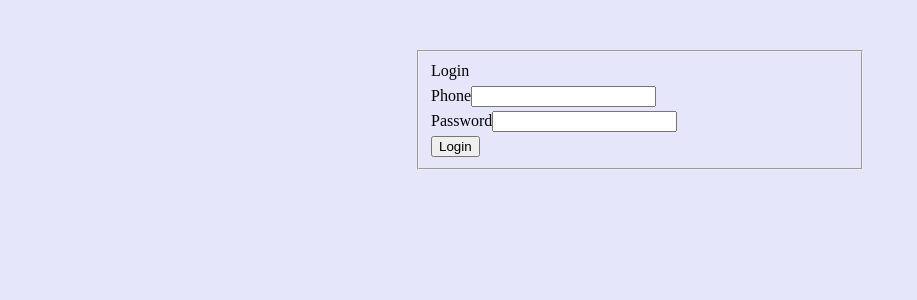
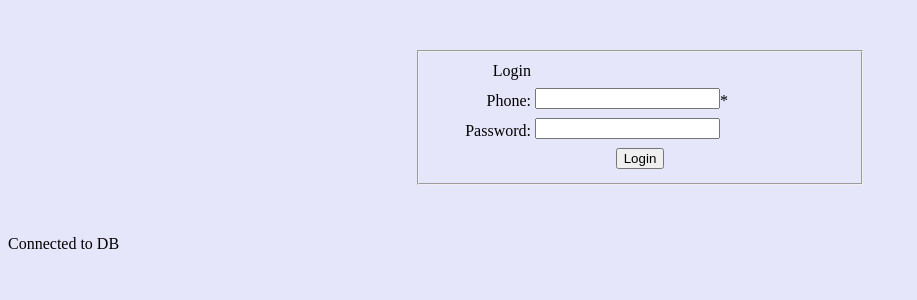
Before and after one commit to RayChromium/LZU-WEB-PHP, a PHP site: page /login.php in a window 1280 px wide. Shown: the top 300 px of the page, without its empty margins (0-917 px from the left). Run offline with PHP 8.4, Linux system fonts and the light colour scheme.

Commit message:
张心宇 ： 登录界面做了admin跳转判断

```diff
--- a/src/adminUserManage.php
+++ b/src/adminUserManage.php
@@ -113,8 +113,7 @@
 
 <p>
     <!-- 返回帖子管理页面 -->
-	<a href="adminadminUserManage.php?">Return to post manage page</a>
-</p>
+	<a href="adminShow.php">Return to post manage page</a></p>
 
 <?php
 	echo "Debug mesage: ".$sql;
--- a/src/login.php
+++ b/src/login.php
@@ -13,8 +13,24 @@
 			width: 80px;
 			display: inline-block;
 		}
+		.block{
+        width: 400px;
+        display: block;
+        margin:5px 0;
+    }
+	.center{
+        text-align: center;
+	}
+	label {
+        display: inline-block;
+        width: 100px;
+        text-align: right;
+	}
+	input,textarea{
+        vertical-align: top;
+	}
 
-	</style>
+</style>
 <head>
 	<title>Login</title>
 </head>
@@ -23,15 +39,20 @@
 	<!-- search部分 -->
 	<form method="post" action="login.php?action=login">
 		<fieldset>
-
 				<label>Login</label>
 				<br>
-
-				Phone<input type="text" name="logphone">
-				<br>
-				Password<input type="text" name="password">
-				<br>
-				<input type="submit" value="Login">
+				<!-- phone -->
+				<div class="block">
+					<label for="Phone">Phone:</label>
+					<input type="text" name="phone" maxlength="11" required>*
+				</div>
+				<div class="block">
+					<label for="Password">Password:</label>
+					<input type="password" name="password">
+				</div>
+				<div class="center">
+					<input type="submit" value="Login">
+				</div>
 		</fieldset>
 	</form>
 </div>
@@ -45,19 +66,59 @@
 		//setcookie('visit','',time()-3600);
 		//setcookie('lasttime','',time()-3600);
 	}
+	include "conn.php";
+	//degug
+	//var_dump($_POST);
 	if(!empty($_GET["action"])){
 		if($_GET["action"] == "login"){
 			clearCookie();
-			//验证密码
-			if($_POST["logphone"]=="admin"&&$_POST["password"]=="123456"){
-				setcookie("logphone", $_POST["logphone"],time()+60*60*24*7);
-				//不设时间，浏览器关闭就没有了
-				setcookie("isLoggedIn","1", time()+60*	60*24*7);
-				header("Location:adminShow.php");
-			}else{
-				echo("密码错误");
+			//验证密码,sql
+
+			$sql = "SELECT * FROM `user` WHERE `phone` = '".$_POST['phone']."'";
+			$result = $conn->query($sql);
+			//判断用户是否注册
+			$nums=$result->num_rows;
+			if ($nums==0) echo "This phone is't registered."."<br>";
+			else {
+				$checkpass = $result->fetch_array();
+				//degug
+				// var_dump($checkpass);
+				// echo "<br>";
+				// echo $checkpass['phone'];
+				// echo $_POST['phone'];
+				if (!($checkpass['phone']==$_POST['phone']&&$checkpass['password']==$_POST['password'])){
+					//echo "密码zhengque"."<br>";
+					echo "Wrong password"."<br>";
+				}
+				//密码正确
+				else {
+					//echo "密码错误"."<br>";
+					echo "Correct password"."<br>";
+					setcookie("logphone", $_POST["phone"],time()+60*60*24*7);
+
+					//不设时间，浏览器关闭就没有了
+					setcookie("isLoggedIn","1", time()+60*	60*24*7);
+					//是否为admin
+					if ($checkpass['admin']=="1") {
+						setcookie("nikename",'Admin',time()+60*60*24*7);
+						//header("Location:welcome.php");
+						header("Location:adminshow.php");
+					}
+					else {
+						setcookie("nikename", $checkpass['nickname'],time()+60*60*24*7);
+						//header("Location:welcome.php");
+						header("Location:show.php");
+					}
+
+				}
+
+
 			}
-		}else if($_GET["action"] == "logout"){
+
+		}
+			//else if header
+
+		else if($_GET["action"] == "logout"){
 			clearCookie();
 		}
 	}
--- a/src/welcome.php
+++ b/src/welcome.php
@@ -9,9 +9,10 @@
 <html>
 
 	<?php
+		//debug
 		//var_dump($_COOKIE);
 		echo "<br>";
-		echo "Welcome ".$_COOKIE['username'];
+		echo "Welcome ".$_COOKIE['nikename'];
 	?>
 	<br>
 	<a href="login.php?action=logout">Logout</a>
```
